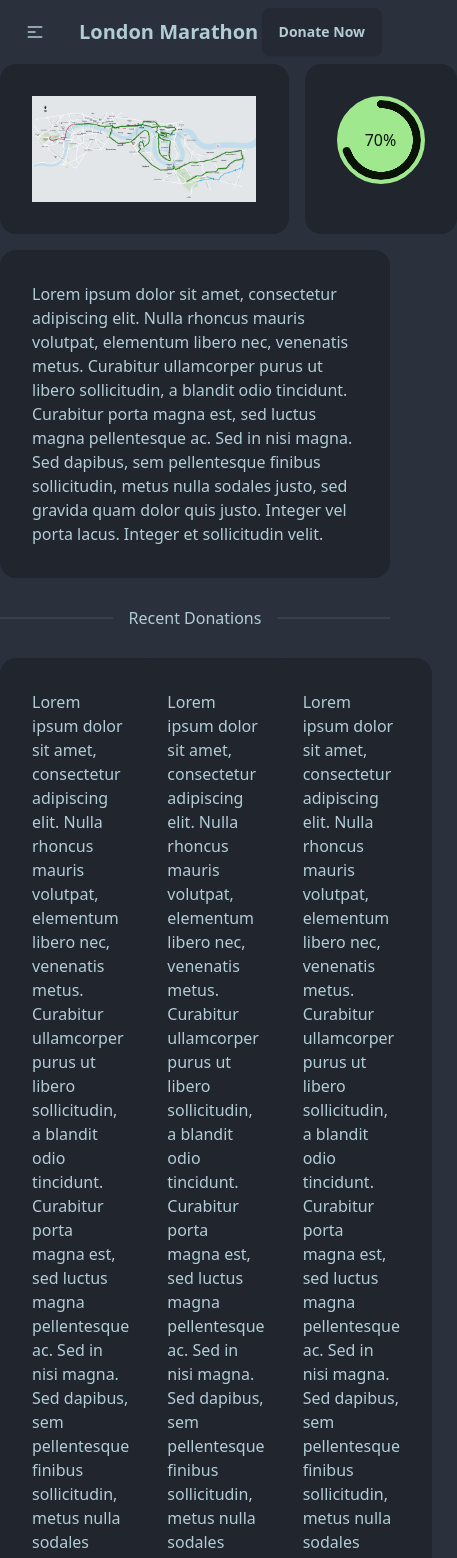
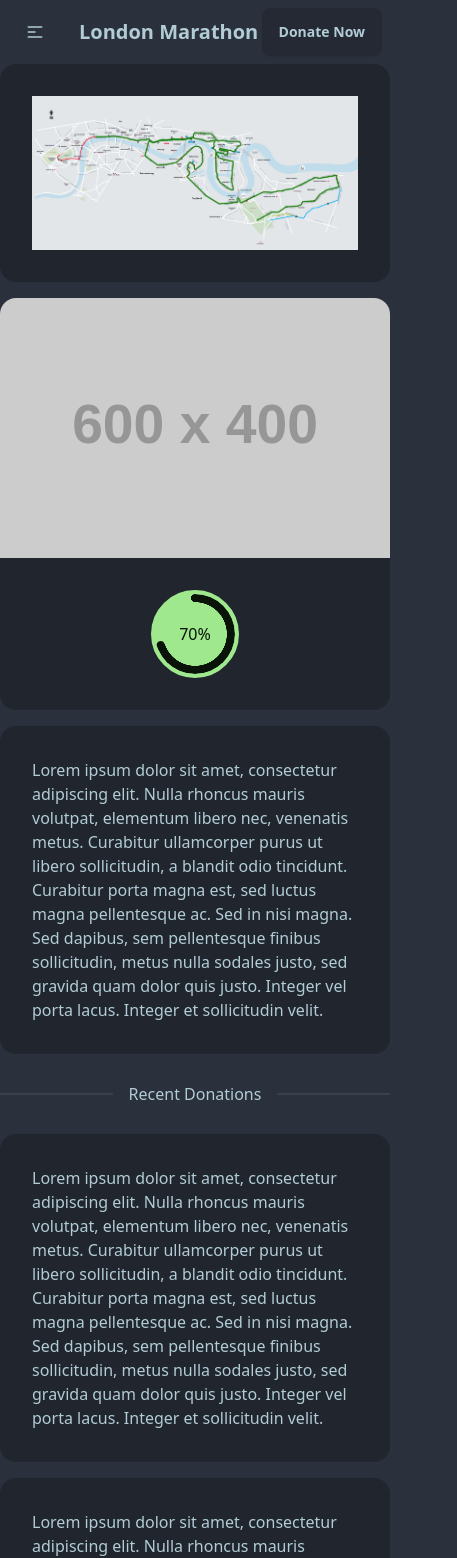
Before and after one commit to curtiscde/londonmarathon, a Next.js app: page / in a window 390 px wide. Shown: the top 1558 px of the page, 457 px wide, since content can reach past the window. Built offline with nearby package versions, Linux system fonts and the light colour scheme.

Commit message:
Responsive UI (#5)

```diff
--- a/app/page.tsx
+++ b/app/page.tsx
@@ -9,15 +9,19 @@ export default function Home() {
       <main>
         <div className="container mx-auto">
           <div className="grid grid-cols-12 gap-4">
-            <div className="grid col-span-9">
+            <div className="grid col-span-12 md:col-span-9">
               <div className="card bg-base-300 rounded-box place-items-center">
                 <div className="card-body items-center text-center">
                   <img src="/image.png" />
                 </div>
               </div>
             </div>
-            <div className="grid col-span-3">
+            <div className="grid col-span-12 md:col-span-3">
               <div className="card bg-base-300 rounded-box place-items-center">
+                <figure>
+                  <img
+                    src="https://placehold.co/600x400" />
+                </figure>
                 <div className="card-body items-center text-center">
 
 
@@ -46,22 +50,22 @@ export default function Home() {
               <div className="divider">Recent Donations</div>
             </div>
 
-            <div className="grid col-span-4">
+            <div className="grid col-span-12 md:col-span-4">
               <DonationCard />
             </div>
-            <div className="grid col-span-4">
+            <div className="grid col-span-12 md:col-span-4">
               <DonationCard />
             </div>
-            <div className="grid col-span-4">
+            <div className="grid col-span-12 md:col-span-4">
               <DonationCard />
             </div>
-            <div className="grid col-span-4">
+            <div className="grid col-span-12 md:col-span-4">
               <DonationCard />
             </div>
-            <div className="grid col-span-4">
+            <div className="grid col-span-12 md:col-span-4">
               <DonationCard />
             </div>
-            <div className="grid col-span-4">
+            <div className="grid col-span-12 md:col-span-4">
               <DonationCard />
             </div>
 
@@ -73,22 +77,22 @@ export default function Home() {
               <div className="divider">Recent Activities</div>
             </div>
 
-            <div className="grid col-span-4">
+            <div className="grid col-span-12 md:col-span-4">
               <ActivityCard />
             </div>
-            <div className="grid col-span-4">
+            <div className="grid col-span-12 md:col-span-4">
               <ActivityCard />
             </div>
-            <div className="grid col-span-4">
+            <div className="grid col-span-12 md:col-span-4">
               <ActivityCard />
             </div>
-            <div className="grid col-span-4">
+            <div className="grid col-span-12 md:col-span-4">
               <ActivityCard />
             </div>
-            <div className="grid col-span-4">
+            <div className="grid col-span-12 md:col-span-4">
               <ActivityCard />
             </div>
-            <div className="grid col-span-4">
+            <div className="grid col-span-12 md:col-span-4">
               <ActivityCard />
             </div>
 
```
